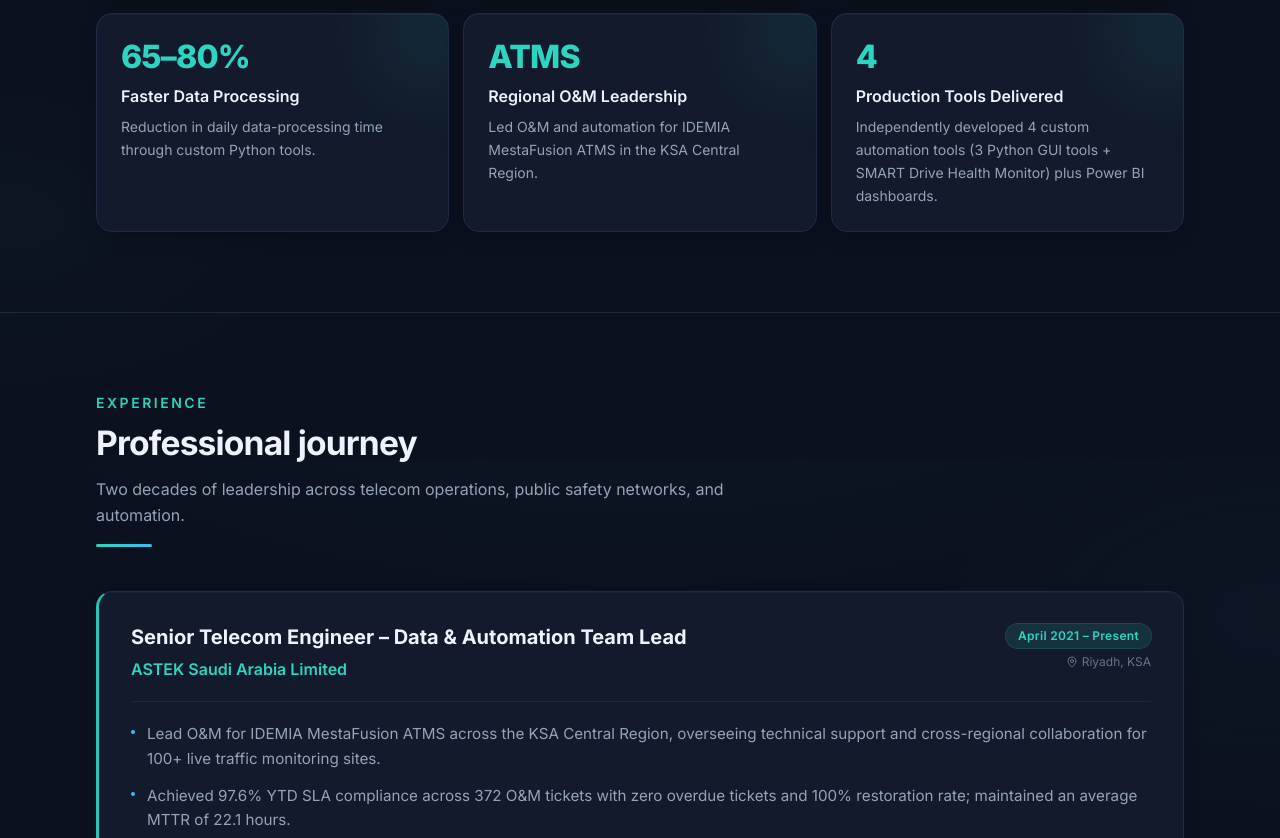
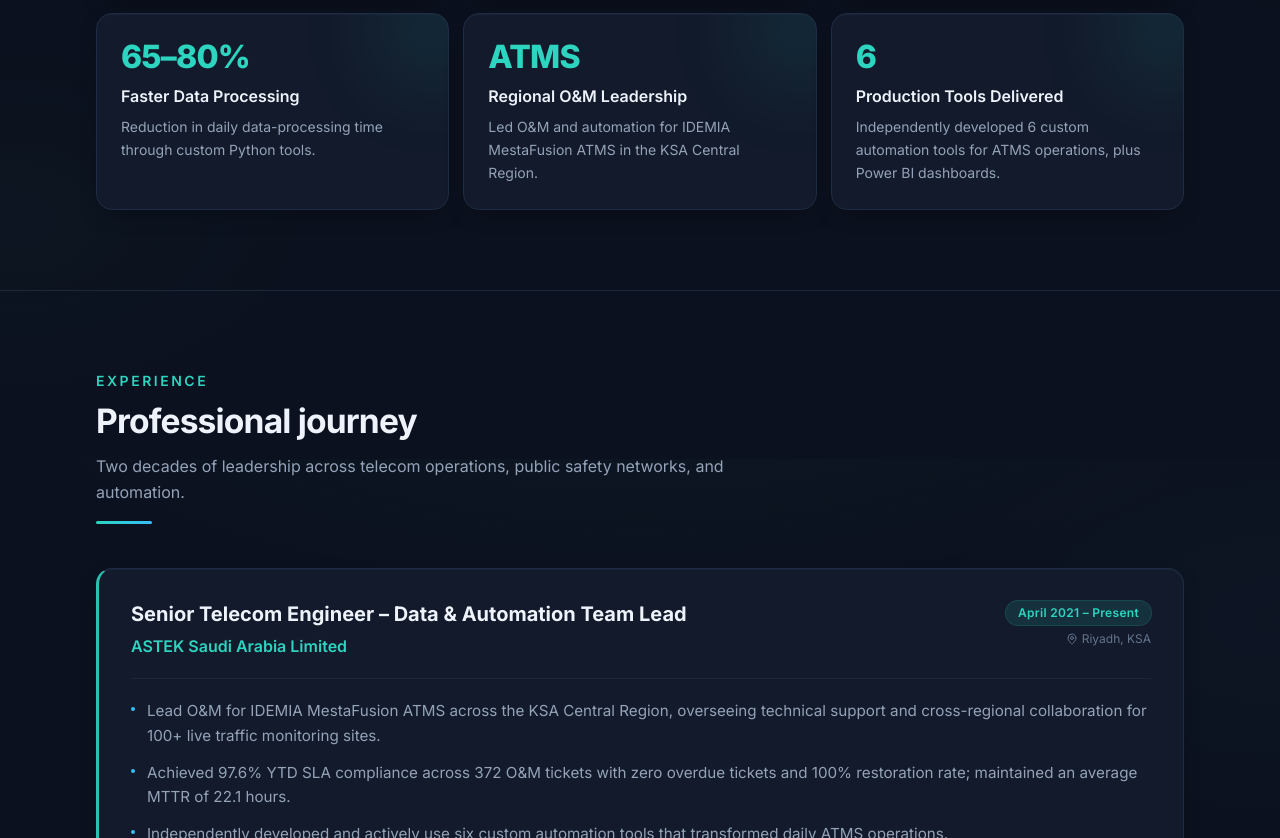
Before and after one commit to romeodavidjr/romeo-david-portfolio, a Next.js app: page / in a window 1280 px wide. Shown: the part 1941-2779 px from the top of the page. Built offline with nearby package versions, Linux system fonts and the light colour scheme.

Commit message:
Show six production tools on the achievements card

```diff
--- a/src/data/portfolio.ts
+++ b/src/data/portfolio.ts
@@ -69,10 +69,10 @@ export const achievements: Achievement[] = [
     emphasis: "highlight",
   },
   {
-    value: "4",
+    value: "6",
     label: "Production Tools Delivered",
     description:
-      "Independently developed 4 custom automation tools (3 Python GUI tools + SMART Drive Health Monitor) plus Power BI dashboards.",
+      "Independently developed 6 custom automation tools for ATMS operations, plus Power BI dashboards.",
     emphasis: "highlight",
   },
 ];
```
